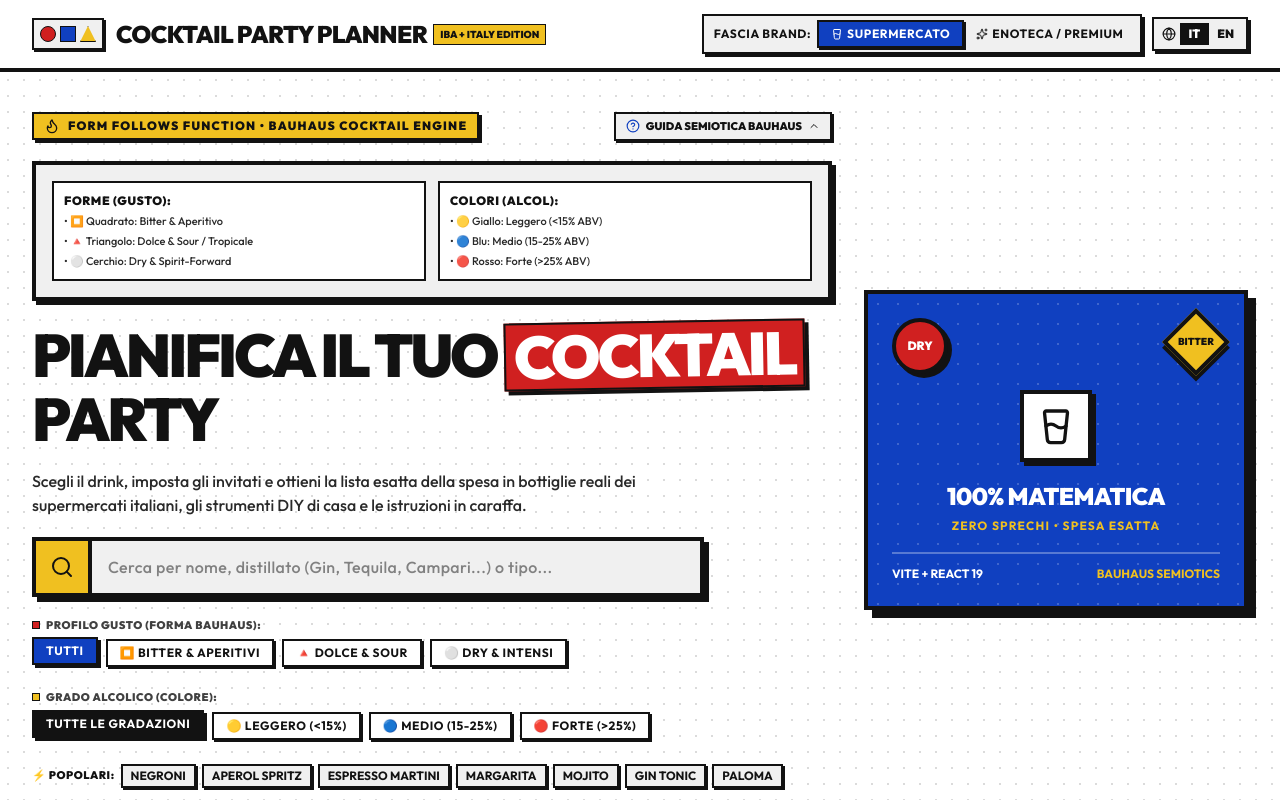
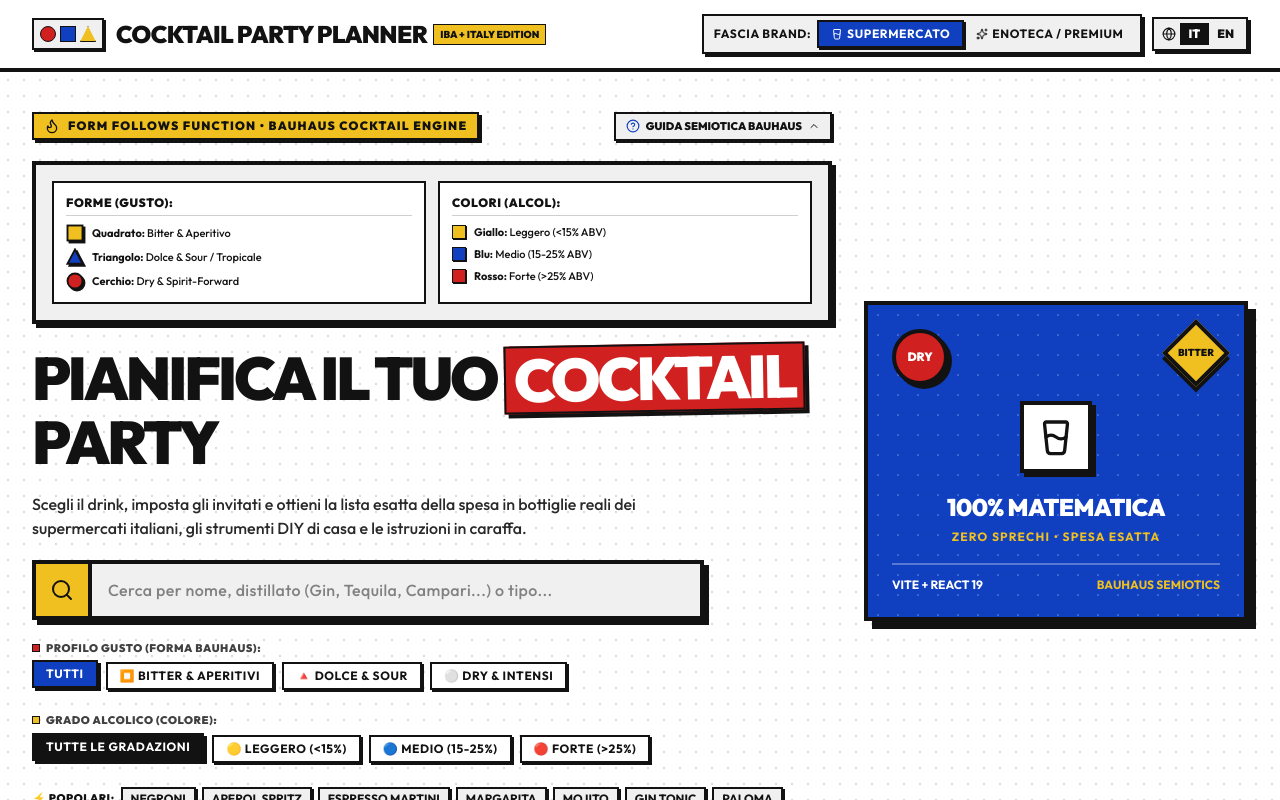
Before and after one commit to Heraldago/cocktailplanner, a React (Vite) app: page / in a window 1280 px wide. Both pictures are taken after a click on the button "GUIDA SEMIOTICA BAUHAUS". Shown: the top 800 px of the page. Built offline with nearby package versions, Linux system fonts and the light colour scheme.

Commit message:
Fix cocktail card top right corner to display pure Bauhaus geometric shapes (Shape=Taste, Color=Strength)

```diff
--- /dev/null
+++ b/src/components/BauhausShape.tsx
@@ -0,0 +1,95 @@
+import React from 'react';
+import { BauhausShape as ShapeType, BauhausColor } from '../utils/semiotics';
+
+interface BauhausShapeProps {
+  shape: ShapeType;
+  color: BauhausColor;
+  size?: number; // size in pixels (default 26)
+  className?: string;
+  title?: string;
+}
+
+export const BauhausShape: React.FC<BauhausShapeProps> = ({
+  shape,
+  color,
+  size = 26,
+  className = '',
+  title,
+}) => {
+  const colorHexMap: Record<BauhausColor, string> = {
+    yellow: '#F0C020',
+    blue: '#1040C0',
+    red: '#D02020',
+  };
+
+  const fill = colorHexMap[color] || '#F0C020';
+
+  return (
+    <div
+      className={`inline-flex items-center justify-center select-none ${className}`}
+      title={title}
+      style={{
+        width: size,
+        height: size,
+        filter: 'drop-shadow(2px 2px 0px #121212)',
+      }}
+    >
+      {shape === 'square' && (
+        <svg
+          width={size}
+          height={size}
+          viewBox="0 0 24 24"
+          fill="none"
+          xmlns="http://www.w3.org/2000/svg"
+        >
+          <rect
+            x="2"
+            y="2"
+            width="20"
+            height="20"
+            fill={fill}
+            stroke="#121212"
+            strokeWidth="2.5"
+          />
+        </svg>
+      )}
+
+      {shape === 'circle' && (
+        <svg
+          width={size}
+          height={size}
+          viewBox="0 0 24 24"
+          fill="none"
+          xmlns="http://www.w3.org/2000/svg"
+        >
+          <circle
+            cx="12"
+            cy="12"
+            r="10"
+            fill={fill}
+            stroke="#121212"
+            strokeWidth="2.5"
+          />
+        </svg>
+      )}
+
+      {shape === 'triangle' && (
+        <svg
+          width={size}
+          height={size}
+          viewBox="0 0 24 24"
+          fill="none"
+          xmlns="http://www.w3.org/2000/svg"
+        >
+          <polygon
+            points="12,2 22,21 2,21"
+            fill={fill}
+            stroke="#121212"
+            strokeWidth="2.5"
+            strokeLinejoin="miter"
+          />
+        </svg>
+      )}
+    </div>
+  );
+};
--- a/src/components/CocktailGrid.tsx
+++ b/src/components/CocktailGrid.tsx
@@ -3,6 +3,7 @@ import { Cocktail } from '../types/cocktail';
 import { Wine, Check } from 'lucide-react';
 import { getCocktailSemiotics } from '../utils/semiotics';
 import { Language, TRANSLATIONS } from '../i18n/translations';
+import { BauhausShape } from './BauhausShape';
 
 interface CocktailGridProps {
   cocktails: Cocktail[];
@@ -73,26 +74,24 @@ export const CocktailGrid: React.FC<CocktailGridProps> = ({
                   : 'bg-white shadow-[4px_4px_0px_0px_#121212] hover:-translate-y-1 hover:shadow-[6px_6px_0px_0px_#121212]'
               }`}
             >
-              {/* Corner Badge: Semiotic Shape + Color OR Selection State */}
-              <div className="absolute top-3 right-3 flex items-center gap-1.5">
-                {isSelected ? (
-                  <span className="flex items-center gap-1 px-2 py-0.5 bg-[#D02020] text-white text-[10px] font-black uppercase border-2 border-[#121212] shadow-[2px_2px_0px_0px_#121212]">
+              {/* Corner Badge: Pure Bauhaus Geometric Shape + Color */}
+              <div className="absolute top-3 right-3 flex items-center gap-2">
+                {isSelected && (
+                  <span className="flex items-center gap-1 px-1.5 py-0.5 bg-[#D02020] text-white text-[9px] font-black uppercase border-2 border-[#121212] shadow-[2px_2px_0px_0px_#121212]">
                     <Check className="w-3 h-3" /> {t.selectedBadge}
                   </span>
-                ) : (
-                  <div
-                    className="flex items-center gap-1 px-1.5 py-0.5 border-2 border-[#121212] shadow-[2px_2px_0px_0px_#121212] text-xs font-black"
-                    style={{ backgroundColor: semiotics.colorHex, color: semiotics.color === 'yellow' ? '#121212' : '#FFFFFF' }}
-                    title={`${tasteLabel} • ${strengthLabel}`}
-                  >
-                    <span>{semiotics.shapeEmoji}</span>
-                    <span className="text-[9px] uppercase tracking-wider">{cocktail.abv}%</span>
-                  </div>
                 )}
+                {/* Pure Bauhaus Shape (Square=Bitter, Triangle=Dolce/Sour, Circle=Dry; Yellow=Light, Blue=Medium, Red=Strong) */}
+                <BauhausShape
+                  shape={semiotics.shape}
+                  color={semiotics.color}
+                  size={24}
+                  title={`${tasteLabel} (${semiotics.shape === 'square' ? 'Quadrato' : semiotics.shape === 'triangle' ? 'Triangolo' : 'Cerchio'}) • ${strengthLabel}`}
+                />
               </div>
 
               <div>
-                {/* Taste & Category badges */}
+                {/* Taste & Category tag */}
                 <div className="mb-2 flex items-center gap-1.5 flex-wrap pr-16">
                   <span className="text-[10px] font-black uppercase tracking-wider px-2 py-0.5 bg-[#F0F0F0] border border-[#121212] text-[#121212] inline-block">
                     {tasteLabel}
@@ -131,14 +130,8 @@ export const CocktailGrid: React.FC<CocktailGridProps> = ({
                 <span className="text-[11px] uppercase text-[#121212]/80 truncate max-w-[150px]">
                   {cocktail.glass.split(' (')[0]}
                 </span>
-                <span
-                  className="px-1.5 py-0.5 text-[10px] uppercase font-black border border-[#121212]"
-                  style={{
-                    backgroundColor: semiotics.colorHex,
-                    color: semiotics.color === 'yellow' ? '#121212' : '#FFFFFF',
-                  }}
-                >
-                  {semiotics.strength === 'light' ? 'Light' : semiotics.strength === 'medium' ? 'Medium' : 'Strong'} • {cocktail.abv}%
+                <span className="px-2 py-0.5 text-[10px] uppercase font-black bg-[#121212] text-white border border-[#121212]">
+                  ~{cocktail.abv}% ABV
                 </span>
               </div>
             </div>
--- a/src/components/HeroSearch.tsx
+++ b/src/components/HeroSearch.tsx
@@ -2,6 +2,7 @@ import React, { useState } from 'react';
 import { Search, X, Flame, GlassWater, HelpCircle, ChevronDown, ChevronUp } from 'lucide-react';
 import { Language, TRANSLATIONS } from '../i18n/translations';
 import { TasteCategory, StrengthCategory } from '../utils/semiotics';
+import { BauhausShape } from './BauhausShape';
 
 interface HeroSearchProps {
   searchQuery: string;
@@ -75,30 +76,48 @@ export const HeroSearch: React.FC<HeroSearchProps> = ({
 
             {/* Collapsible Semiotic Legend Box */}
             {showLegend && (
-              <div className="p-3.5 sm:p-4 bg-[#F0F0F0] border-4 border-[#121212] shadow-[4px_4px_0px_0px_#121212] space-y-2.5 animate-fadeIn">
+              <div className="p-3.5 sm:p-4 bg-[#F0F0F0] border-4 border-[#121212] shadow-[4px_4px_0px_0px_#121212] space-y-3 animate-fadeIn">
                 <div className="grid grid-cols-1 sm:grid-cols-2 gap-3 text-xs">
                   {/* Shapes / Taste */}
-                  <div className="bg-white p-2.5 border-2 border-[#121212]">
-                    <span className="font-black uppercase tracking-wider text-[#121212] block mb-1">
+                  <div className="bg-white p-3 border-2 border-[#121212] space-y-2">
+                    <span className="font-black uppercase tracking-wider text-[#121212] block border-b border-[#121212]/20 pb-1">
                       {t.legend.tasteProfiles}
                     </span>
-                    <ul className="space-y-1 text-[11px] font-medium text-[#121212]/90">
-                      <li>• {t.legend.squareBitter}</li>
-                      <li>• {t.legend.triangleSweetSour}</li>
-                      <li>• {t.legend.circleDry}</li>
-                    </ul>
+                    <div className="space-y-1.5 text-[11px] font-medium text-[#121212]">
+                      <div className="flex items-center gap-2">
+                        <BauhausShape shape="square" color="yellow" size={18} />
+                        <span><strong>Quadrato:</strong> Bitter & Aperitivo</span>
+                      </div>
+                      <div className="flex items-center gap-2">
+                        <BauhausShape shape="triangle" color="blue" size={18} />
+                        <span><strong>Triangolo:</strong> Dolce & Sour / Tropicale</span>
+                      </div>
+                      <div className="flex items-center gap-2">
+                        <BauhausShape shape="circle" color="red" size={18} />
+                        <span><strong>Cerchio:</strong> Dry & Spirit-Forward</span>
+                      </div>
+                    </div>
                   </div>
 
                   {/* Colors / Strength */}
-                  <div className="bg-white p-2.5 border-2 border-[#121212]">
-                    <span className="font-black uppercase tracking-wider text-[#121212] block mb-1">
+                  <div className="bg-white p-3 border-2 border-[#121212] space-y-2">
+                    <span className="font-black uppercase tracking-wider text-[#121212] block border-b border-[#121212]/20 pb-1">
                       {t.legend.strengths}
                     </span>
-                    <ul className="space-y-1 text-[11px] font-medium text-[#121212]/90">
-                      <li>• {t.legend.light}</li>
-                      <li>• {t.legend.medium}</li>
-                      <li>• {t.legend.strong}</li>
-                    </ul>
+                    <div className="space-y-1.5 text-[11px] font-medium text-[#121212]">
+                      <div className="flex items-center gap-2">
+                        <span className="w-3.5 h-3.5 bg-[#F0C020] border border-[#121212] inline-block shadow-[1px_1px_0px_0px_#121212]" />
+                        <span><strong>Giallo:</strong> Leggero (&lt;15% ABV)</span>
+                      </div>
+                      <div className="flex items-center gap-2">
+                        <span className="w-3.5 h-3.5 bg-[#1040C0] border border-[#121212] inline-block shadow-[1px_1px_0px_0px_#121212]" />
+                        <span><strong>Blu:</strong> Medio (15-25% ABV)</span>
+                      </div>
+                      <div className="flex items-center gap-2">
+                        <span className="w-3.5 h-3.5 bg-[#D02020] border border-[#121212] inline-block shadow-[1px_1px_0px_0px_#121212]" />
+                        <span><strong>Rosso:</strong> Forte (&gt;25% ABV)</span>
+                      </div>
+                    </div>
                   </div>
                 </div>
               </div>
```
